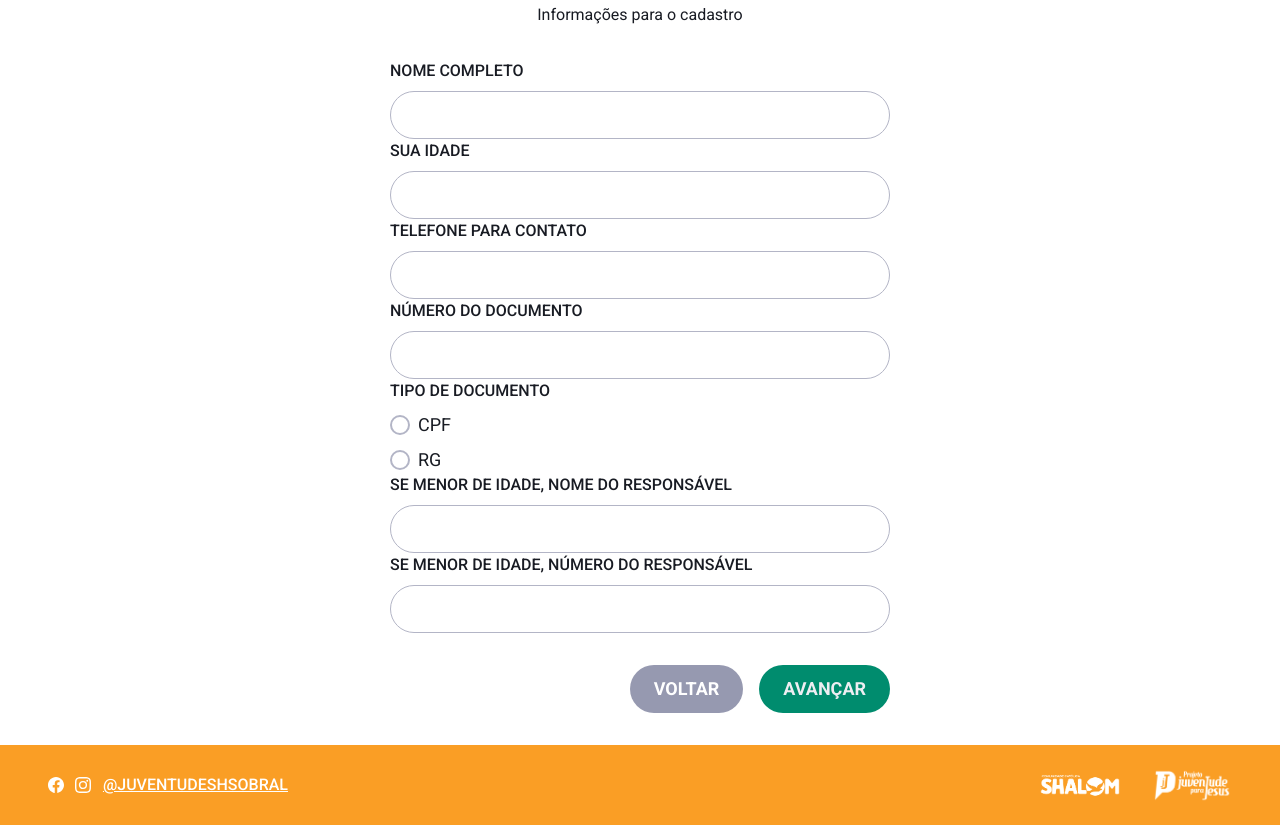
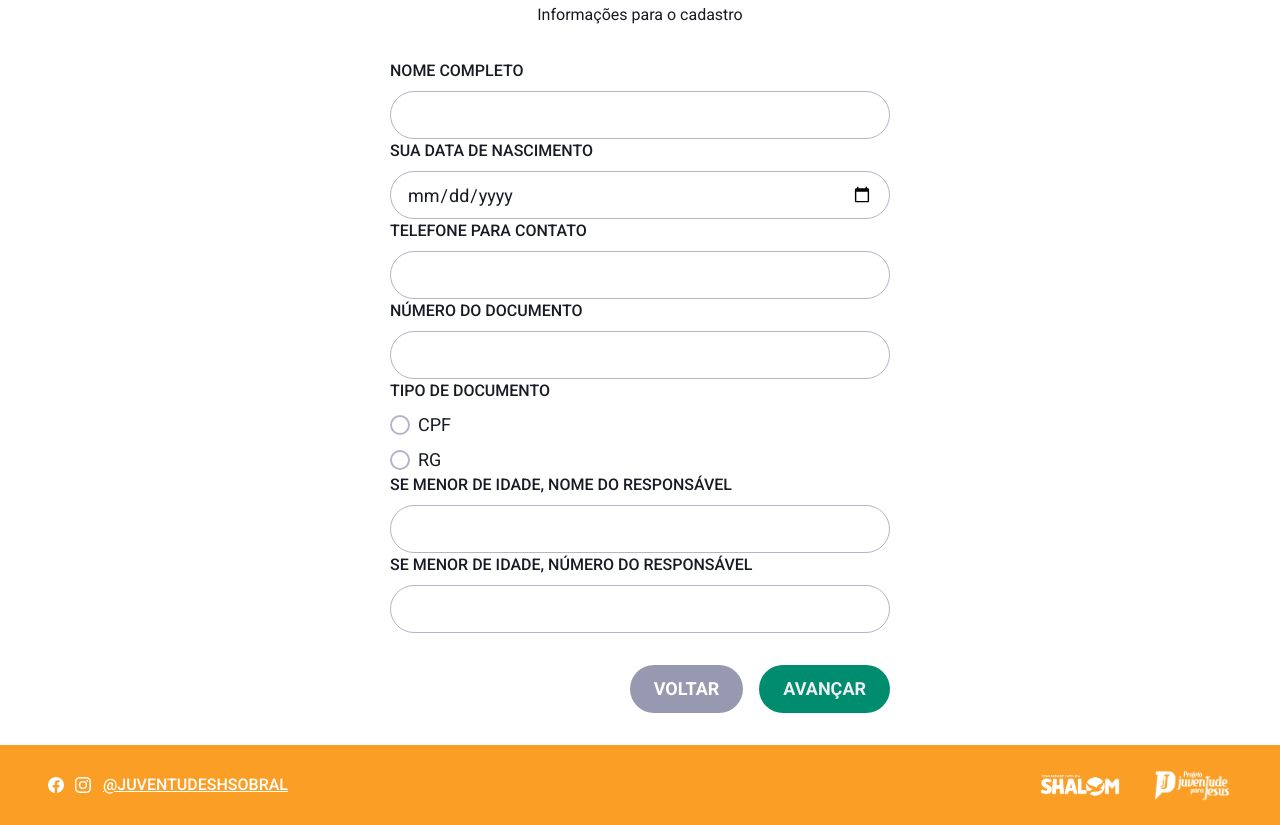
Before and after one commit to kefrenkennedy/shalom-project, a Next.js app: page / in a window 1280 px wide. Shown: the part 2480-3305 px from the top of the page. Built offline with nearby package versions, Linux system fonts and the light colour scheme; no server answers.

Commit message:
refactor: create a new service to register user participant

```diff
--- a/src/components/forms/composites/RegistrationForm/index.tsx
+++ b/src/components/forms/composites/RegistrationForm/index.tsx
@@ -6,7 +6,6 @@ import {
   Box,
   Button,
   Flex,
-  FormErrorMessage,
   FormLabel,
   HStack,
   Image,
@@ -19,7 +18,6 @@ import {
   StepSeparator,
   StepStatus,
   Text,
-  useBreakpointValue,
   useSteps,
   VStack,
 } from '@chakra-ui/react';
@@ -36,8 +34,8 @@ import { Radio } from '@/components/forms/atomics/Radio';
 import { useAuth } from '@/hooks/auth';
 import { participantAddressesServices } from '@/services/participantAddressesServices';
 import { participantRegistrationsService } from '@/services/participantRegistrationsServices';
+import { registerUserParticipantsServices } from '@/services/registerUserParticipantsServices';
 import { usersService } from '@/services/usersServices';
-import { findFirstFieldValid } from '@/utils/findFirstFieldValid';
 
 type SignInFormData = {
   name: string;
@@ -49,7 +47,7 @@ type SignInFormData = {
   // event_id: string;
   // full_name: string;
   phone_number: string;
-  age: number;
+  birthdate: Date;
   document_number: string;
   document_type: string;
   guardian_name?: string;
@@ -61,6 +59,7 @@ type SignInFormData = {
   allergy_description?: string;
   transportation_mode: string;
   accepted_the_terms: boolean;
+  credential_name: string;
 
   street: string;
   street_number: string;
@@ -80,14 +79,10 @@ const FormSchema = z
 
     // full_name: z.string().min(5),
     phone_number: z.string().min(15, 'Telefone inválido'),
-    age: z.coerce
-      .number({
-        invalid_type_error: 'Idade inválida',
-        required_error: 'Campo obrigatório',
-      })
-      .int('Idade inválida')
-      .min(1, 'Idade inválida')
-      .max(99, 'Idade inválida'),
+    birthdate: z.coerce.date({
+      invalid_type_error: 'Data de nascimento inválida',
+      required_error: 'Data de nascimento obrigatório',
+    }),
     document_number: z.string().min(7, 'Documento inválido'),
     document_type: z.enum(['CPF', 'RG'], {
       invalid_type_error: 'Selecione uma opção',
@@ -121,6 +116,7 @@ const FormSchema = z
       .string()
       .optional()
       .transform((val) => (val === '' ? undefined : val)),
+    credential_name: z.string().min(5).max(18),
     transportation_mode: z.enum(['TRANSPORTE PRÓPRIO', 'ÔNIBUS'], {
       required_error: 'Campo obrigatório',
       invalid_type_error: 'Selecione uma opção',
@@ -188,19 +184,21 @@ export function RegistrationForm() {
       email,
       password,
       password_confirmation,
-      age,
+      birthdate,
       phone_number,
       document_number,
       document_type,
       guardian_name,
       guardian_phone_number,
-      transportation_mode,
       allergy_description,
       community_type,
       prayer_group,
+      pcd_description,
+
+      transportation_mode,
       event_source,
-      pcd_description,
       accepted_the_terms,
+      credential_name,
 
       // ADDRESS
       street,
@@ -218,6 +216,7 @@ export function RegistrationForm() {
         await signIn({ email, password });
       } catch (err) {
         try {
+          /*
           await usersService().create({
             email,
             name,
@@ -235,6 +234,33 @@ export function RegistrationForm() {
             city,
             state,
           });
+          */
+          registerUserParticipantsServices().create({
+            email,
+            name,
+            password,
+            password_confirmation,
+
+            street,
+            street_number,
+            complement,
+            zip_code,
+            district,
+            city,
+            state,
+
+            full_name: name,
+            phone_number,
+            birthdate,
+            document_number,
+            document_type,
+            guardian_name,
+            guardian_phone_number,
+            prayer_group,
+            community_type,
+            pcd_description,
+            allergy_description,
+          });
           //@ts-ignore
         } catch (err: AxiosError) {
           if (err.response?.status === 409) {
@@ -251,20 +277,10 @@ export function RegistrationForm() {
       .create(
         EVENT_ID, //TODO: PEGAR EVENTO DINAMICAMENTE
         {
-          full_name: name,
-          age,
-          phone_number,
-          document_number,
-          document_type,
-          guardian_name,
-          guardian_phone_number,
           transportation_mode,
-          allergy_description,
-          community_type,
-          prayer_group,
           event_source,
-          pcd_description,
           accepted_the_terms,
+          credential_name,
         },
       )
       .then(() => {
@@ -355,10 +371,10 @@ export function RegistrationForm() {
                 error={errors.name}
               />
               <Input
-                type="number"
-                label="SUA IDADE"
-                {...register('age')}
-                error={errors.age}
+                type="date"
+                label="SUA DATA DE NASCIMENTO"
+                {...register('birthdate')}
+                error={errors.birthdate}
               />
               <InputMasked
                 label="TELEFONE PARA CONTATO"
@@ -528,6 +544,12 @@ export function RegistrationForm() {
                 error={errors.event_source}
               />
 
+              <Input
+                label="QUE NOME VOCÊ DESEJA QUE APAREÇA NA CREDENCIAL?"
+                {...register('credential_name')}
+                error={errors.credential_name}
+              />
+
               <Flex mt="8" justify="flex-end">
                 <HStack spacing="4">
                   <Button
--- a/src/pages/participante/inscricoes/index.tsx
+++ b/src/pages/participante/inscricoes/index.tsx
@@ -1,5 +1,4 @@
 import { useEffect, useMemo, useState } from 'react';
-import { toast } from 'react-toastify';
 
 import {
   Box,
@@ -22,7 +21,6 @@ import { ModalShowRegistration } from '@/components/modals/ModalShowRegistration
 import { Sidebar } from '@/components/Sidebar';
 import { UserHeader } from '@/components/UserHeader';
 import { IRegistration } from '@/dtos/IRegistration';
-import { adminRegistrationsService } from '@/services/adminRegistrationsServices';
 import { participantRegistrationsService } from '@/services/participantRegistrationsServices';
 import { translateRegistrationStatus } from '@/utils/translateRegistrationStatus';
 import { withSSRAuth } from '@/utils/withSSRAuth';
--- /dev/null
+++ b/src/services/registerUserParticipantsServices.ts
@@ -0,0 +1,37 @@
+import { api } from './apiClient';
+
+const PATH = '/participants/register';
+
+interface ICreateRequest {
+  name: string;
+  email: string;
+  password: string;
+  password_confirmation: string;
+
+  street: string;
+  street_number: string;
+  complement?: string;
+  zip_code: string;
+  district: string;
+  city: string;
+  state: string;
+
+  full_name: string;
+  phone_number: string;
+  birthdate: Date;
+  document_number: string;
+  document_type: string;
+  guardian_name?: string;
+  guardian_phone_number?: string;
+  prayer_group?: string;
+  community_type?: string;
+  pcd_description?: string;
+  allergy_description?: string;
+}
+
+export const registerUserParticipantsServices = () => ({
+  create: async (data: ICreateRequest) => {
+    const response = await api.post(PATH, data);
+    return response.data;
+  },
+});
```
Also changed, not shown: src/dtos/ICreateRegistrationDTO.ts (+1 -11 lines).
